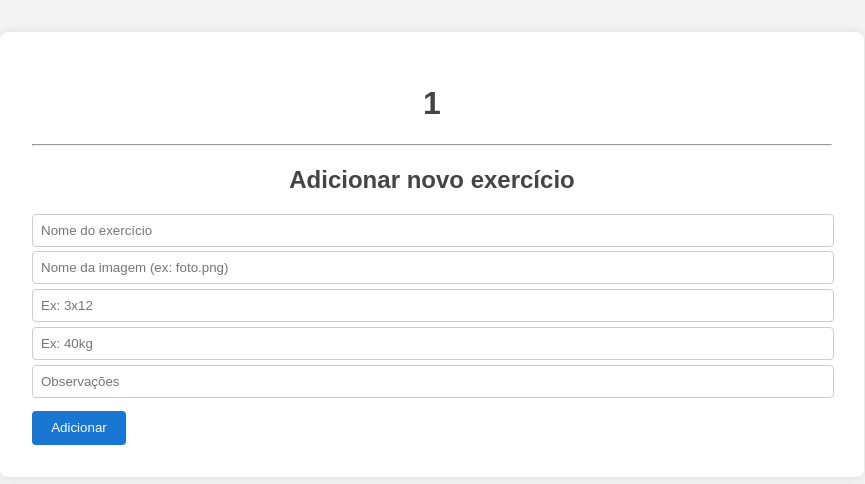
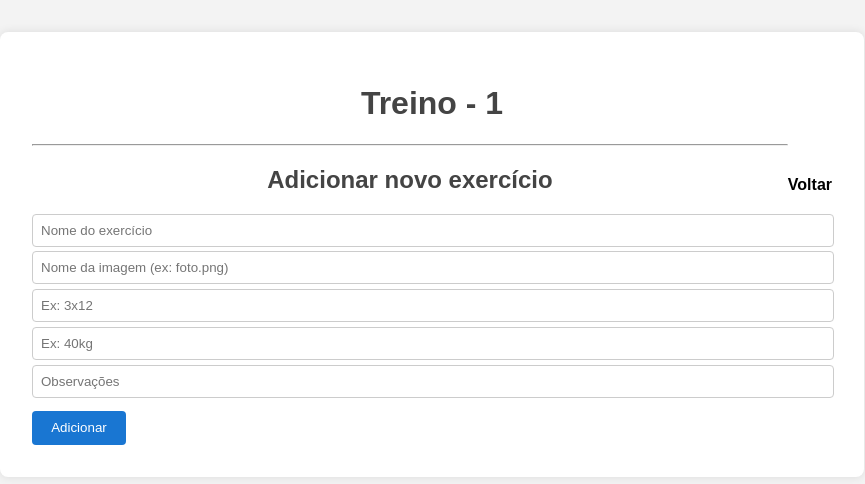
Before and after one commit to RodrigoFrancoBatata/projeto-gorila, a Flask app: page /treino/1 in a window 1280 px wide. Shown: the top 484 px of the page, without its empty margins (208-1073 px from the left). Run offline with Flask 3, Linux system fonts and the light colour scheme.

Commit message:
style: layout atualizado do treino com botão voltar e excluir

```diff
--- a/templates/treino.html
+++ b/templates/treino.html
@@ -2,8 +2,37 @@
 <html lang="pt-br">
 <head>
   <meta charset="UTF-8">
-  <title>{{ dia }} | Projeto Gorila</title>
+  <meta name="viewport" content="width=device-width, initial-scale=1.0">
+  <title>Treino | Projeto Gorila</title>
   <link rel="stylesheet" href="/static/style.css">
+  <style>
+    img {
+      max-width: 100%;
+      height: auto;
+      border-radius: 8px;
+    }
+    .voltar {
+      display: inline-block;
+      margin-top: 2rem;
+      font-weight: bold;
+      text-decoration: none;
+      color: black;
+      float: right;
+    }
+    .excluir {
+      float: right;
+      background-color: #f44336;
+      color: white;
+      padding: 0.3rem 0.8rem;
+      border: none;
+      border-radius: 4px;
+      cursor: pointer;
+    }
+    @media (max-width: 600px) {
+      .voltar { float: none; display: block; text-align: center; margin-top: 1rem; }
+      .excluir { float: none; margin-top: 0.5rem; display: block; width: 100%; }
+    }
+  </style>
   <script>
     function iniciarDescanso(segundos, botao) {
       let tempo = segundos;
@@ -23,7 +52,8 @@
 </head>
 <body>
   <div class="container">
-    <h1>{{ dia }}</h1>
+    <h1>Treino - {{ dia }}</h1>
+    <a href="/" class="voltar">Voltar</a>
 
     {% for exercicio in exercicios %}
       {% set i = loop.index0 %}
@@ -61,6 +91,10 @@
           <button onclick="iniciarDescanso(45, this)">Descanso 45s</button>
           <button onclick="iniciarDescanso(60, this)">Descanso 60s</button>
         </div>
+
+        <form method="post" action="/excluir/{{ dia }}/{{ i }}">
+          <button type="submit" class="excluir">Excluir</button>
+        </form>
       </div>
     {% endfor %}
 
```
